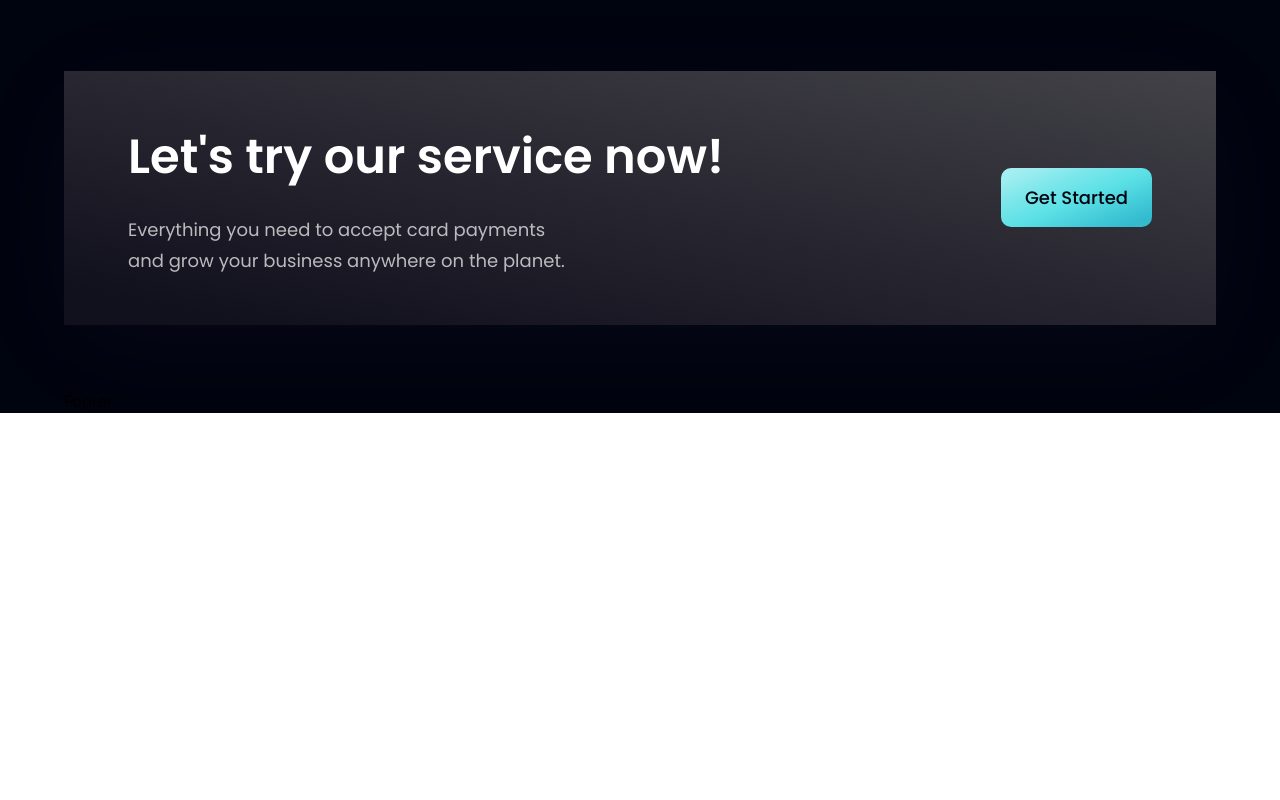
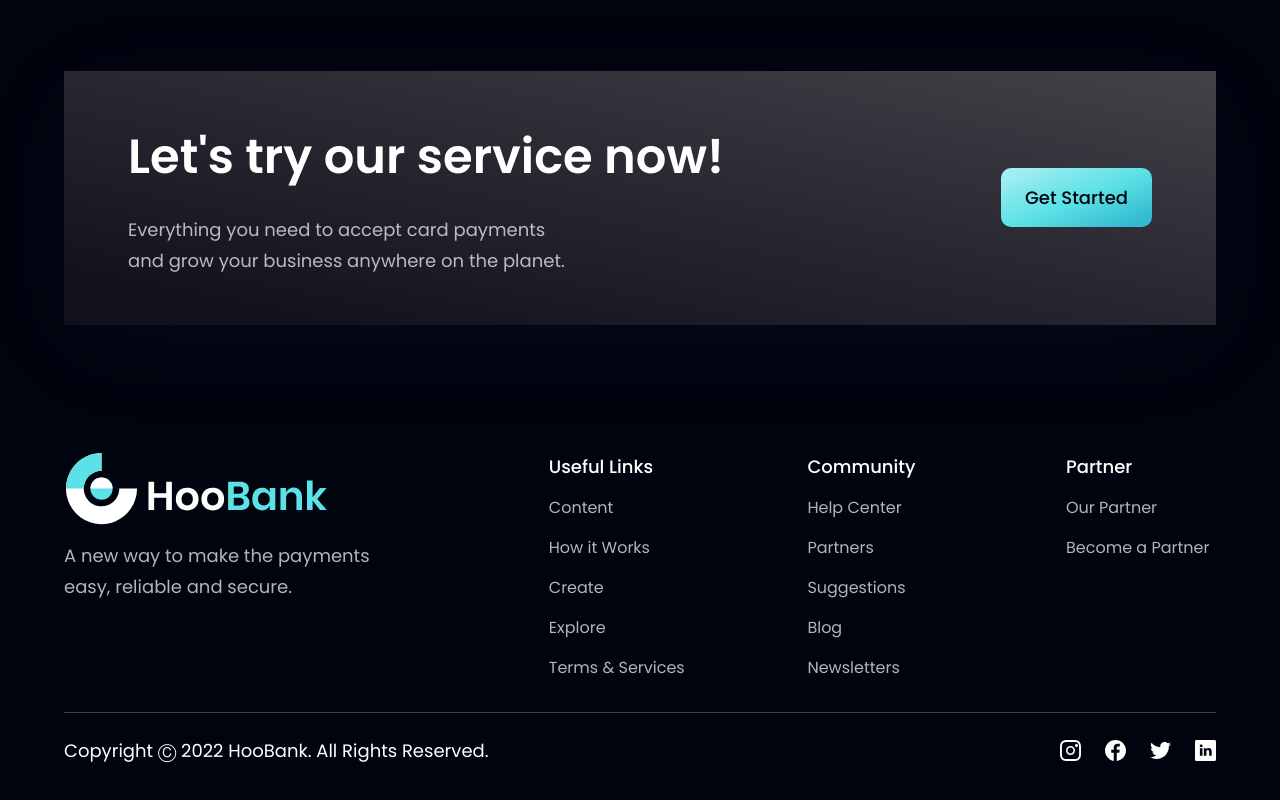
Before and after one commit to ManuelPeJu/Bank_Design, a React (Vite) app in the folder Bank_modern_app/: page / in a window 1280 px wide. Shown: the part 4113-4913 px from the top of the page. Before the commit the page ends 4526 px from the top, so only its background shows below. Built offline with nearby package versions, Linux system fonts and the light colour scheme.

Commit message:
página 100% hecha

```diff
--- a/Bank_modern_app/src/components/Footer.jsx
+++ b/Bank_modern_app/src/components/Footer.jsx
@@ -1,8 +1,66 @@
 import React from 'react'
+import styles from '../style'
+import { logo } from '../assets'
+import { footerLinks, socialMedia } from '../constants'
 
 const Footer = () => {
   return (
-    <div>Footer</div>
+    <section className={`${styles.flexCenter} ${styles.paddingY} flex-col`}>
+      <div className={`${styles.flexStart} md:flex-row flex-col mb-8 w-full`}>
+        <div className="flex-[1] flex flex-col justify-start mr-10">
+          <img
+            src={logo}
+            alt="hoobank"
+            className="w-[266px] h-[72.14px] object-contain"
+          />
+          <p className={`${styles.paragraph} mt-4 max-w-[312px]`}>
+            A new way to make the payments easy, reliable and secure.
+          </p>
+        </div>
+
+        <div className="flex-[1.5] w-full flex flex-row justify-between flex-wrap md:mt-0 mt-10">
+          {footerLinks.map((footerlink) => (
+            <div key={footerlink.title} className={`flex flex-col ss:my-0 my-4 min-w-[150px]`}>
+              <h4 className="font-poppins font-medium text-[18px] leading-[27px] text-white">
+                {footerlink.title}
+              </h4>
+              <ul className="list-none mt-4">
+                {footerlink.links.map((link, index) => (
+                  <li
+                    key={link.name}
+                    className={`font-poppins font-normal text-[16px] leading-[24px] text-dimWhite hover:text-secondary cursor-pointer ${
+                      index !== footerlink.links.length - 1 ? "mb-4" : "mb-0"
+                    }`}
+                  >
+                    {link.name}
+                  </li>
+                ))}
+              </ul>
+            </div>
+          ))}
+        </div>
+      </div>
+
+      <div className="w-full flex justify-between items-center md:flex-row flex-col pt-6 border-t-[1px] border-t-[#3F3E45]">
+        <p className="font-poppins font-normal text-center text-[18px] leading-[27px] text-white">
+          Copyright Ⓒ 2022 HooBank. All Rights Reserved.
+        </p>
+
+        <div className="flex flex-row md:mt-0 mt-6">
+          {socialMedia.map((social, index) => (
+            <img
+              key={social.id}
+              src={social.icon}
+              alt={social.id}
+              className={`w-[21px] h-[21px] object-contain cursor-pointer ${
+                index !== socialMedia.length - 1 ? "mr-6" : "mr-0"
+              }`}
+              onClick={() => window.open(social.link)}
+            />
+          ))}
+        </div>
+      </div>
+  </section>
   )
 }
 
```
